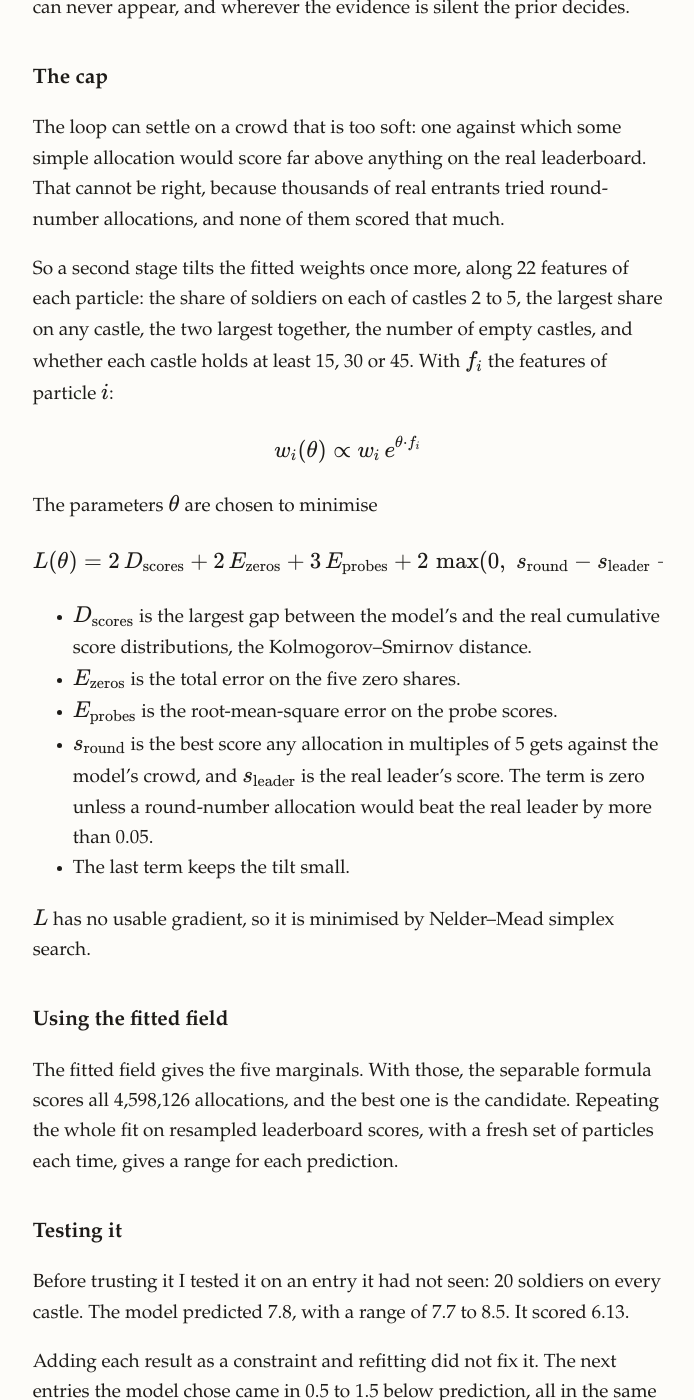
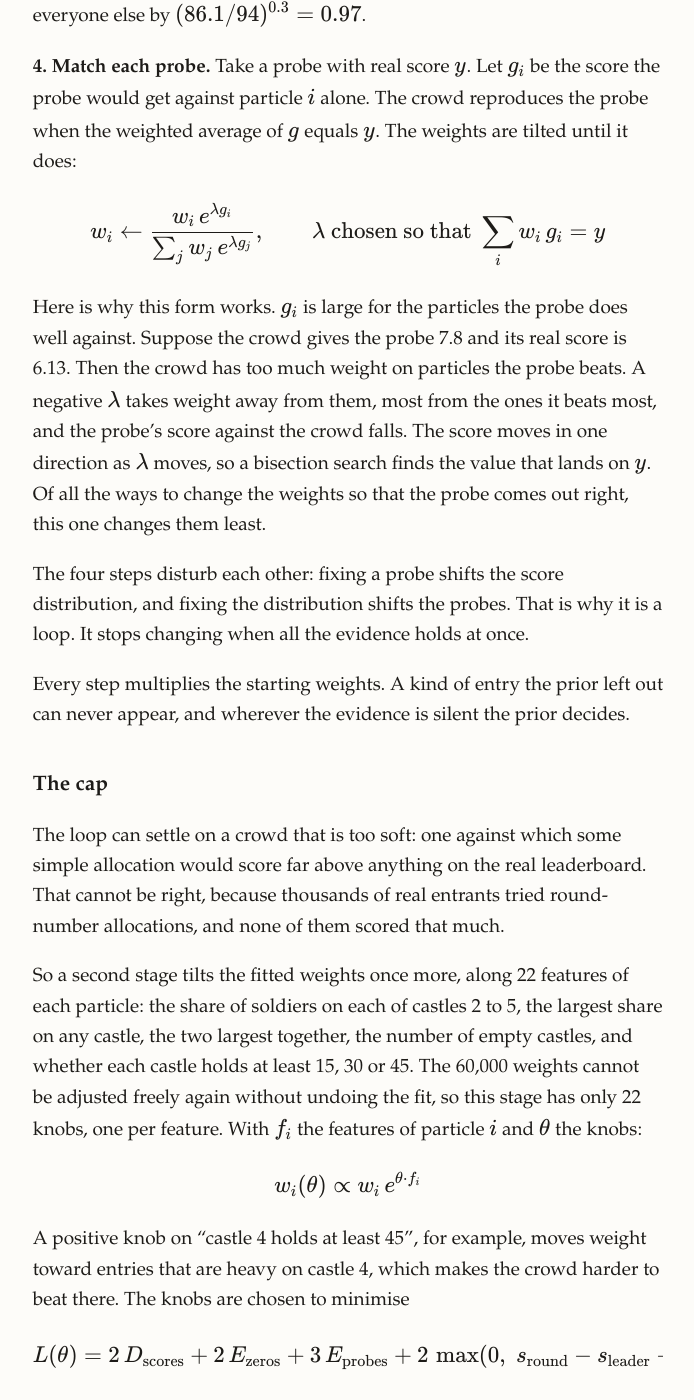
Before and after one commit to kinshu0/kinshu0.github.io, a Jekyll site: the page built from _posts/2026-11-22-castle-challenge.markdown, in a window 1280 px wide and 1400 px high, scrolled down 6195 px. Shown: the whole window, without its empty margins (292-986 px from the left). Built offline with Jekyll 4.4.1, drawn with Linux system fonts in a browser that asks for light colours; some of the changed text lies outside the part shown.

Commit message:
Castle post: explain why each fitting step works, with small worked numbers
Co-Authored-By: Claude Fable 5.2 <noreply@anthropic.com>

```diff
--- a/_posts/2026-11-22-castle-challenge.markdown
+++ b/_posts/2026-11-22-castle-challenge.markdown
@@ -99,7 +99,7 @@ I had no data on how people play, so I guessed. About 60,000 candidate allocatio
 
 ### Fitting the weights
 
-The weights are adjusted in a loop until the weighted crowd reproduces the evidence. One pass has four steps, and the loop runs 300 passes.
+The link between the hidden allocations and the visible scores is this: the leaderboard is the field playing itself. If the model's crowd is right, then playing it against itself must reproduce the real leaderboard's scores, the measured zero shares, and the score of every probe. The weights are adjusted in a loop until it does. One pass has four steps, and the loop runs 300 passes.
 
 **1. Score the crowd against itself.** The current weights give the crowd's five marginals: for each castle, the share of weight on each number of soldiers. From those come $$F_1, \dots, F_5$$, and with them the score each particle would get against the crowd:
 
@@ -113,9 +113,11 @@ $$
 w_i \leftarrow w_i \left( \frac{h(B_i)}{m(B_i)} \right)^{0.3}
 $$
 
-Where the model has too much weight in a bin the particles in it shrink, and where too little they grow. The exponent 0.3 damps the step so the loop does not overshoot.
+Where the model has too much weight in a bin the particles in it shrink, and where too little they grow. Say 4% of real scores fall between 7.00 and 7.05 but the model has 8% of its weight there. The ratio is 0.5, and $$0.5^{0.3} = 0.81$$, so every particle in that bin loses 19% of its weight.
 
-**3. Match the zero shares.** For each castle $$c$$, let $$q_c$$ be the crowd's current share sending zero there. The particles that send zero are rescaled toward the measured $$z_c$$, and the rest toward $$1 - z_c$$:
+The exponent 0.3 is there because the target moves. Changing the weights changes the marginals, which changes every particle's score in step 1, so particles shift between bins. A full correction would overshoot. A partial one, repeated, settles.
+
+**3. Match the zero shares.** For each castle $$c$$, let $$q_c$$ be the crowd's current share sending zero there. The particles that send zero are rescaled toward the measured $$z_c$$, and the rest toward $$1 - z_c$$, with the same damping:
 
 $$
 w_i \leftarrow
@@ -125,13 +127,17 @@ w_i \left( (1 - z_c) / (1 - q_c) \right)^{0.3} & \text{otherwise}
 \end{cases}
 $$
 
+If the crowd has 6% sending zero to castle 5 and the measured share is 13.9%, the zero-senders are multiplied by $$(13.9 / 6)^{0.3} = 1.29$$ and everyone else by $$(86.1 / 94)^{0.3} = 0.97$$.
+
 **4. Match each probe.** Take a probe with real score $$y$$. Let $$g_i$$ be the score the probe would get against particle $$i$$ alone. The crowd reproduces the probe when the weighted average of $$g$$ equals $$y$$. The weights are tilted until it does:
 
 $$
 w_i \leftarrow \frac{w_i \, e^{\lambda g_i}}{\sum_j w_j \, e^{\lambda g_j}}, \qquad \lambda \text{ chosen so that } \sum_i w_i \, g_i = y
 $$
 
-There is one unknown, $$\lambda$$, found by bisection. This form, an exponential tilt, is the smallest change to the weights that satisfies the constraint.
+Here is why this form works. $$g_i$$ is large for the particles the probe does well against. Suppose the crowd gives the probe 7.8 and its real score is 6.13. Then the crowd has too much weight on particles the probe beats. A negative $$\lambda$$ takes weight away from them, most from the ones it beats most, and the probe's score against the crowd falls. The score moves in one direction as $$\lambda$$ moves, so a bisection search finds the value that lands on $$y$$. Of all the ways to change the weights so that the probe comes out right, this one changes them least.
+
+The four steps disturb each other: fixing a probe shifts the score distribution, and fixing the distribution shifts the probes. That is why it is a loop. It stops changing when all the evidence holds at once.
 
 Every step multiplies the starting weights. A kind of entry the prior left out can never appear, and wherever the evidence is silent the prior decides.
 
@@ -139,13 +145,13 @@ Every step multiplies the starting weights. A kind of entry the prior left out c
 
 The loop can settle on a crowd that is too soft: one against which some simple allocation would score far above anything on the real leaderboard. That cannot be right, because thousands of real entrants tried round-number allocations, and none of them scored that much.
 
-So a second stage tilts the fitted weights once more, along 22 features of each particle: the share of soldiers on each of castles 2 to 5, the largest share on any castle, the two largest together, the number of empty castles, and whether each castle holds at least 15, 30 or 45. With $$f_i$$ the features of particle $$i$$:
+So a second stage tilts the fitted weights once more, along 22 features of each particle: the share of soldiers on each of castles 2 to 5, the largest share on any castle, the two largest together, the number of empty castles, and whether each castle holds at least 15, 30 or 45. The 60,000 weights cannot be adjusted freely again without undoing the fit, so this stage has only 22 knobs, one per feature. With $$f_i$$ the features of particle $$i$$ and $$\theta$$ the knobs:
 
 $$
 w_i(\theta) \propto w_i \, e^{\theta \cdot f_i}
 $$
 
-The parameters $$\theta$$ are chosen to minimise
+A positive knob on "castle 4 holds at least 45", for example, moves weight toward entries that are heavy on castle 4, which makes the crowd harder to beat there. The knobs are chosen to minimise
 
 $$
 L(\theta) = 2 \, D_{\text{scores}} + 2 \, E_{\text{zeros}} + 3 \, E_{\text{probes}} + 2 \, \max(0, \; s_{\text{round}} - s_{\text{leader}} - 0.05) + 0.002 \, \lVert \theta \rVert^2
@@ -157,7 +163,7 @@ $$
 - $$s_{\text{round}}$$ is the best score any allocation in multiples of 5 gets against the model's crowd, and $$s_{\text{leader}}$$ is the real leader's score. The term is zero unless a round-number allocation would beat the real leader by more than 0.05.
 - The last term keeps the tilt small.
 
-$$L$$ has no usable gradient, so it is minimised by Nelder–Mead simplex search.
+Each term is something the crowd should get right, and the multipliers say how much each matters: a probe's score is exact, so it counts most. $$L$$ has no usable gradient, so it is minimised by Nelder–Mead simplex search, which only needs to evaluate $$L$$.
 
 ### Using the fitted field
 
```
